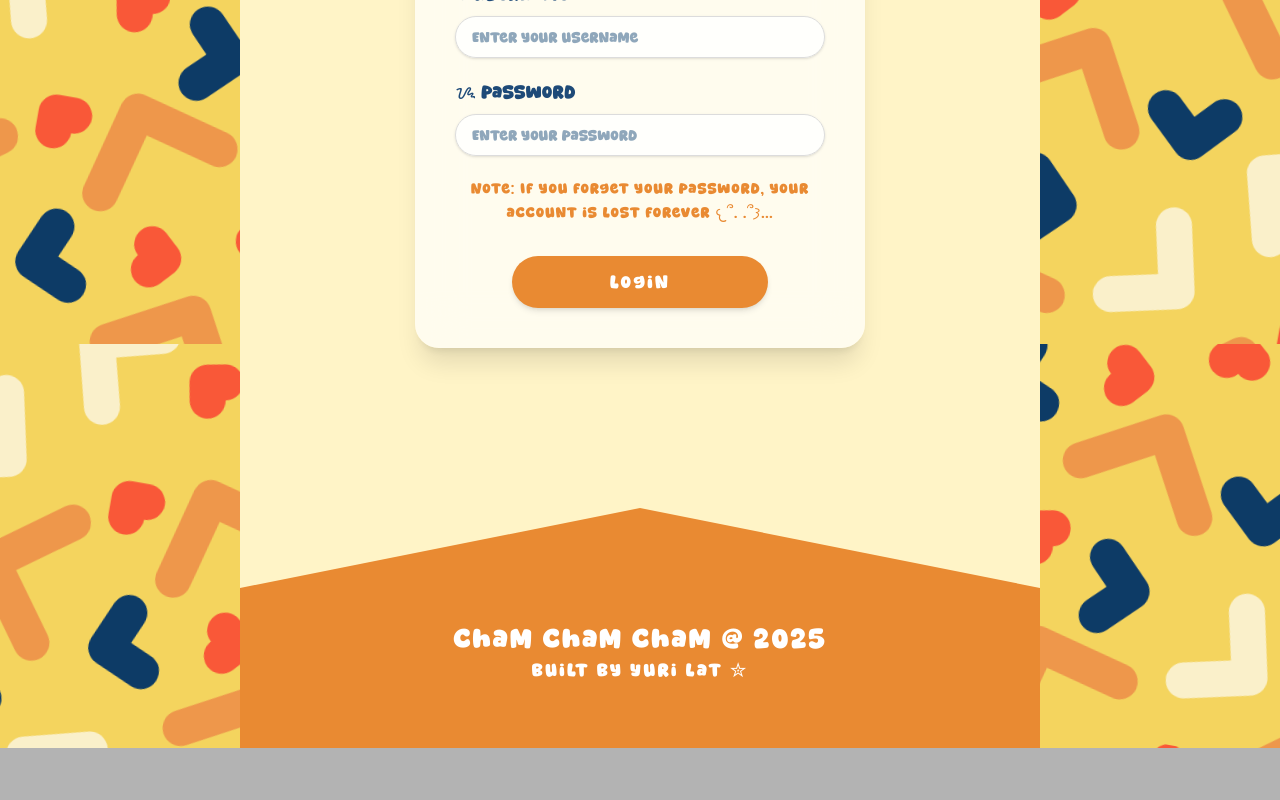
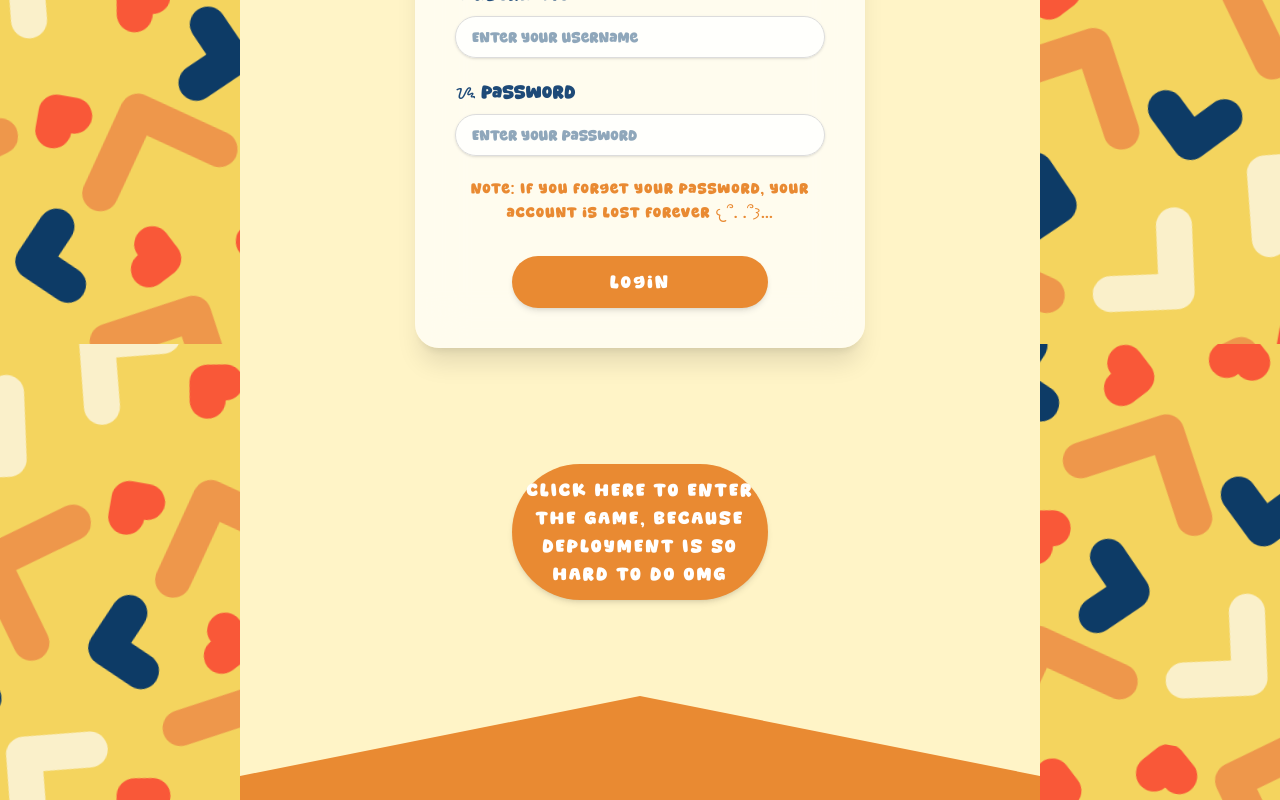
Before and after one commit to Yuri-Benjamin-Lat/Cham-Cham-Cham-Front-End, a React (Vite) app: page / in a window 1280 px wide. Shown: the part 456-1256 px from the top of the page. Before the commit the page ends 1204 px from the top, so only its background shows below. Built offline with nearby package versions, Linux system fonts and the light colour scheme.

Commit message:
added free entry just because

```diff
--- a/src/pages/Login.jsx
+++ b/src/pages/Login.jsx
@@ -18,6 +18,16 @@ function Login() {
         <LoginForm />
 
       </div>
+
+              <div className="pt-10">
+          <button
+            type="button"
+            onClick={() => navigate('/home')}
+            className="tracking-widest block mx-auto mt-3 w-64 py-3 bg-[#E98A32] text-white text-xl font-thin rounded-full shadow-md hover:bg-[#0B3A63] transition-colors"
+          >
+            CLICK HERE TO ENTER THE GAME, BECAUSE DEPLOYMENT IS SO HARD TO DO OMG
+          </button>
+        </div>
 
       <div className="mt-auto">
         <Footer />
```
